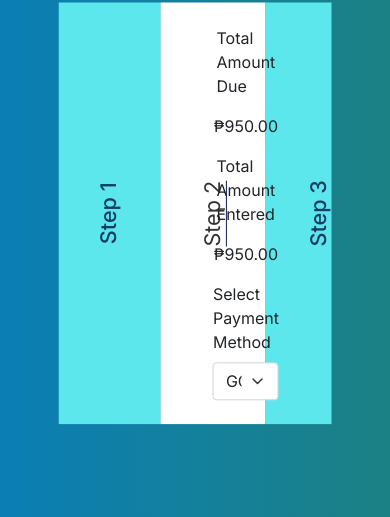
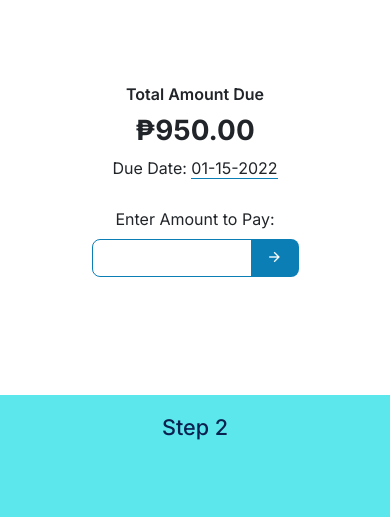
Before and after one commit to Aldwinny/sw-aquapay-website, a plain HTML site: page pay-now.html in a window 390 px wide. Shown: the part 232-749 px from the top of the page. Drawn offline with nearby package versions, Linux system fonts and the light colour scheme; a web font is replaced by a local one.

Commit message:
Mobile responsive

```diff
--- a/pay-now.html
+++ b/pay-now.html
@@ -29,73 +29,68 @@
         HTMLImporter.import("template/navigation.html");
     </script>
 
-    <!-- Main Content
-
-        confirm
-        amount due
-        amt paid
-        ---
-        thank you
-        ---
-        receipt
-
-        bootstrap tabs
-    -->
     <main>
         <div class="accordion-wrapper">
             <h1 class="page-title">Pay Now</h1>
-
-
             <ul>
-                <li>
+                <li class="step-one active">
                     <div class="section-title">
                         <h4>Step 1</h4>
                     </div>
                     <div class="section-content">
-                        <h4>Total Amount Due</h4>
+                        <p><b>Total Amount Due</b></p>
                         <h1>₱950.00</h1>
                         <p>Due Date: <span class="due-date">01-15-2022</span></p>
                         <div class="form-group">
-                            <label class="form-label">Enter Amount to pay:</label>
+                            <label class="form-label">Enter Amount to Pay:</label>
                             <div class="input-group">
                                 <input type="number" class="form-control" min="1">
+                                <button type="submit" class="blue-btn"><i class="ri-arrow-right-line"></i></button>
+                            </div>
+                        </div>
+                    </div>
+                </li>
+                <li class="step-two">
+                    <div class="section-title">
+                        <h4>Step 2</h4>
+                    </div>
+                    <div class="section-content">
+                        <div>
+                            <div class="info">
+                                <i>Total Amount Due</i>
+                                ₱950.00
+                            </div>
+                            <div class="info">
+                                <i>Amount Entered</i>
+                                ₱950.00
+                            </div>
+                        </div>
+                        <div class="form-group">
+                            <label class="form-label">Select Payment Method</label>
+                            <div class="input-group">
+                                <select class="form-select">
+                                    <option value="gcash">GCash</option>
+                                    <option value="paymaya">PayMaya</option>
+                                    <option value="credit">Credit Card</option>
+                                    <option value="debit">Debit Card</option>
+                                </select>
                                 <button type="submit" class="blue-btn">Enter</button>
                             </div>
                         </div>
                     </div>
                 </li>
-                <li class="active">
-                    <div class="section-title">
-                        <h4>Step 2</h4>
-                    </div>
-                    <div class="section-content">
-                        <p>Total Amount Due</p>
-                        <p>₱950.00</p>
-                        <p>Total Amount Entered</p>
-                        <p>₱950.00</p>
-                        <div class="form-group">
-                            <label class="form-label">Select Payment Method</label>
-                            <select class="form-select">
-                                <option value="gcash">GCash</option>
-                                <option value="paymaya">PayMaya</option>
-                                <option value="card">Credit Card</option>
-                            </select>
-                        </div>
-                    </div>
-                </li>
-                <li>
+                <li class="step-three">
                     <div class="section-title">
                         <h4>Step 3</h4>
                     </div>
                     <div class="section-content">
                         <i class="ri-checkbox-circle-fill"></i>
-                        <p>Transaction successful.</p>
+                        <p><b>Transaction successful!</b></p>
                         <p>Thank you for using our service.</p>
-                        <p> <a href="receipt.html">Click here for your receipt.</a></p>
+                        <p><a href="receipt.html">Click here for your receipt.</a></p>
                     </div>
                 </li>
             </ul>
-
         </div>
     </main>
 
--- a/style/pay-now.css
+++ b/style/pay-now.css
@@ -1,20 +1,35 @@
 main {
+    /* position: relative; */
     width: 100%;
-    /* height: 100vh; */
+    height: fit-content !important;
+    margin: 12vh 0 21vh;
 }
 
 .accordion-wrapper {
-    position: absolute;
+    /* position: absolute;
     top: 50%;
     left: 50%;
-    transform: translate(-50%, -50%);
+    transform: translate(-50%, -50%); */
+
     width: 70vw;
+    margin: 0 auto;
+}
+
+h1 {
+    font-weight: 700 !important;
+}
+
+a {
+    color: var(--btn-active-blue) !important;
+    text-decoration: none !important;
+}
+a:hover {
+    color: var(--teal) !important;
 }
 
 .page-title {
     margin-bottom: 0.5em !important;
     color: #fff;
-    font-weight: 700 !important;
     text-align: center;
 }
 
@@ -46,12 +61,11 @@ main {
 .accordion-wrapper li.active {
     flex: 5;
     background: #fff;
-    cursor: default;
 }
 .accordion-wrapper li.active h4:not(.section-content h4) {
     color: #333;
     font-weight: 400;
-    border-bottom: 1px solid var(--dark-blue);
+    border-bottom: 1px solid var(--blue);
 }
 .accordion-wrapper li.active .section-content {
     flex: 5;
@@ -66,7 +80,7 @@ main {
     margin: 0;
     padding: 0;
     text-align: center;
-    color: var(--hover-dark-blue);
+    color: var(--dark-blue);
 }
 .accordion-wrapper li .section-title h4 {
     margin: 0 !important;
@@ -85,3 +99,127 @@ main {
     opacity: 0;
     transition: all 0.25s 0.1s ease-out;
 }
+
+
+/* Content */
+
+p {
+    margin: 0.5em 0 !important;
+}
+
+.form-group {
+    margin-top: 1.2em;
+    text-align: center;
+}
+
+.form-control,
+.form-select {
+    width: 10em !important;
+    border-color: var(--blue) !important;
+}
+.form-control:hover,
+.form-select:hover {
+    border-color: var(--btn-hover-blue) !important;
+}
+.form-control:focus,
+.form-select:focus {
+    border-color: var(--btn-active-blue) !important;
+}
+
+.input-group .form-control,
+.input-group .form-select {
+    border-radius: 0.5em 0 0 0.5em !important;
+}
+
+b {
+    font-weight: 600 !important;
+}
+
+.due-date {
+    border-bottom: 1px solid var(--blue);
+}
+
+.step-one .blue-btn {
+    padding: 0 1em !important;
+}
+
+.info {
+    font-weight: 400;
+    text-align: right;
+}
+j
+.info i {
+    margin-right: 3em;
+    font-weight: 300;
+    font-style: normal;
+    float: left;
+}
+
+.step-three .section-content {
+    line-height: 1em;
+}
+
+.step-three .section-content i {
+    padding: 40px 0 50px;
+    color: #47cf73;
+    font-size: 7em;
+}
+
+.step-three .section-content b {
+    font-weight: 500;
+    border-bottom: 1px solid #47cf73;
+}
+
+
+/*-- Responsive --*/
+
+@media only screen and (max-width: 1024px) {
+
+    /* Flexbox Accordion */
+
+    .accordion-wrapper ul,
+    .accordion-wrapper li,
+    .accordion-wrapper li .section-title {
+        flex-direction: column;
+    }
+    .accordion-wrapper li .section-title h4 {
+        transform: none;
+    }
+    .accordion-wrapper li .section-content {
+        min-height: 0;
+        max-height: 0;
+        width: auto;
+    }
+    .accordion-wrapper li.active .section-content {
+        min-height: 100%;
+        max-height: 100%;
+        justify-content: center;
+    }
+
+    /* Content */
+
+    .info i,
+    .step-three .section-content i {
+        font-style: normal;
+    }
+
+}
+
+
+@media only screen and (max-width: 700px) {
+
+    main {
+        margin: 1vh 0 auto;
+    }
+
+    .accordion-wrapper {
+        width: 100%;
+    }
+
+    .accordion-wrapper ul {
+        flex-direction: column;
+        min-height: 80vh;
+        max-height: 80vh;
+    }
+
+}
```
